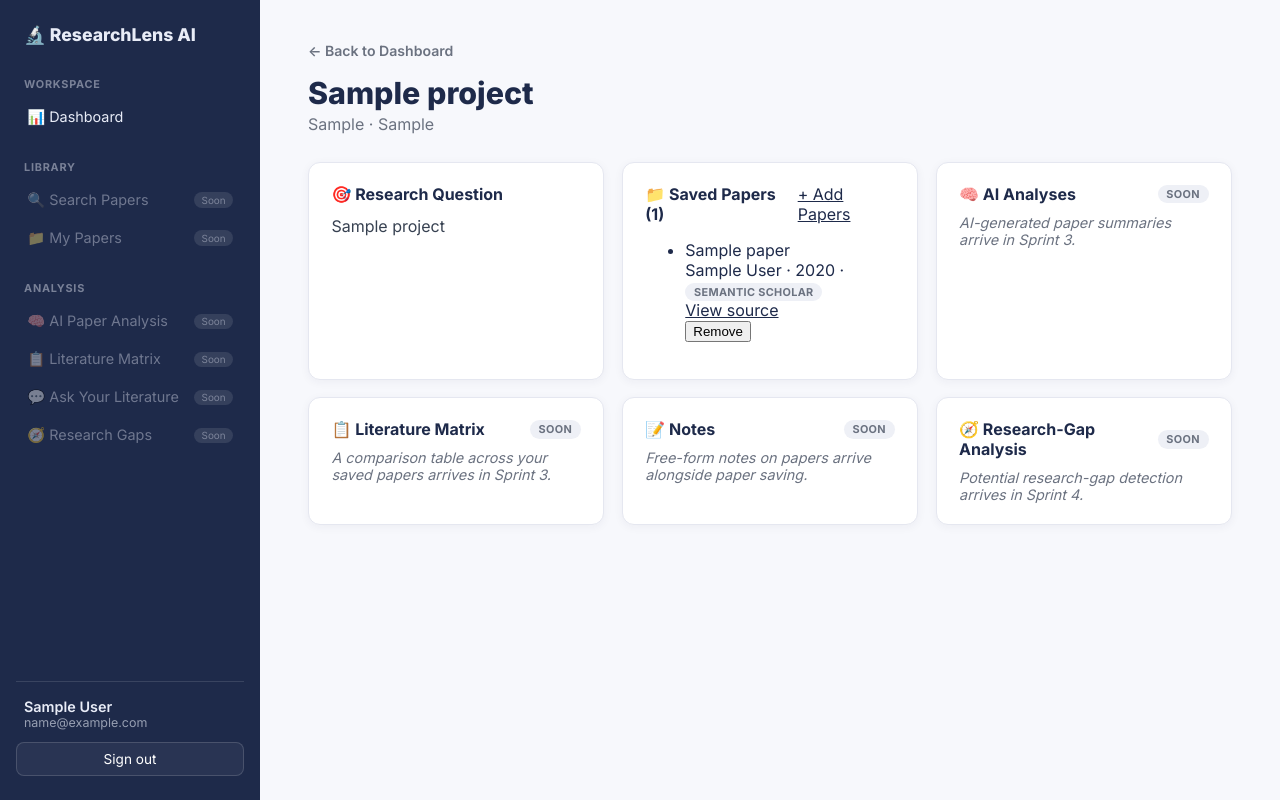
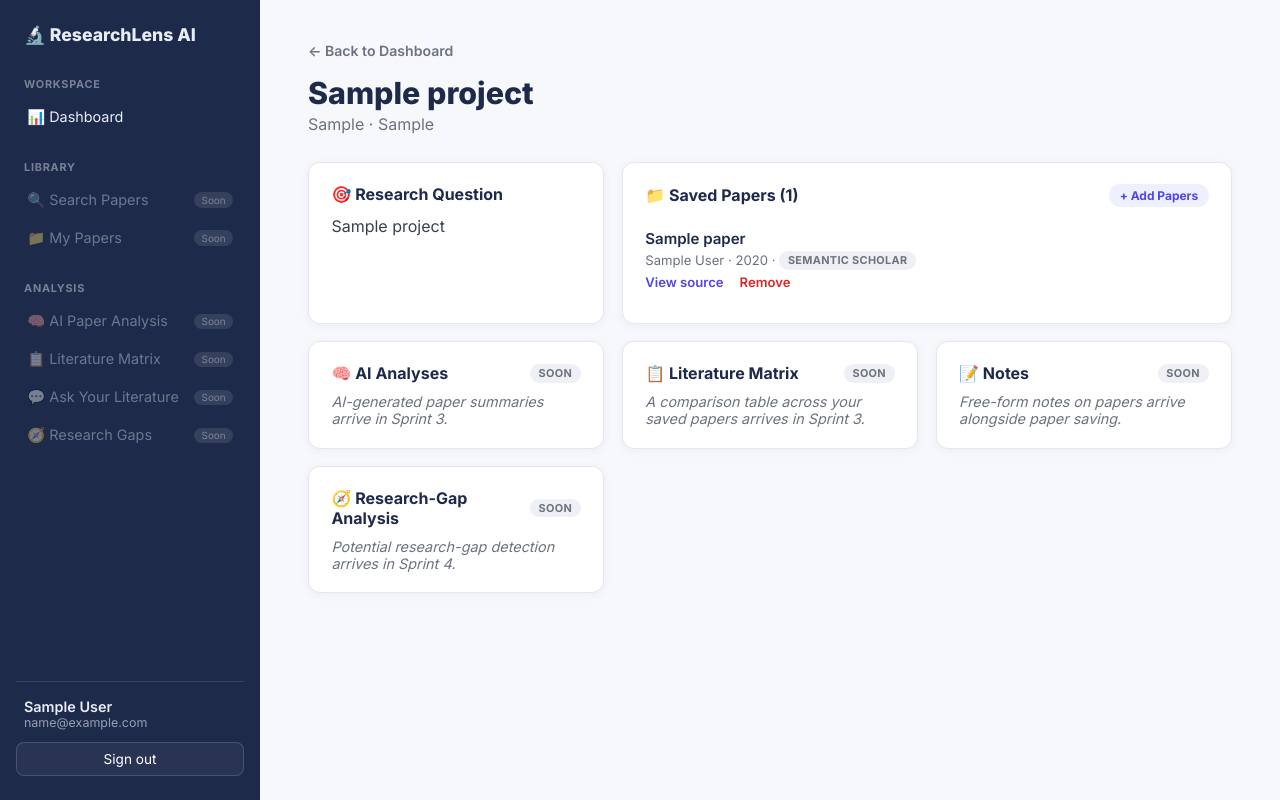
Before and after one commit to EmmanuelOrunta/researchlens-ai, a Flask app: page /projects/1 in a window 1280 px wide. Run offline with Flask 3, Linux system fonts and the light colour scheme; the visitor is signed in with stand-in values (Sample User, id 1); tables that the repository leaves empty hold one stand-in row (values such as "Sample post").

Commit message:
Add new styles for detail cards, badges, paper lists, and search forms

```diff
--- a/static/css/style.css
+++ b/static/css/style.css
@@ -349,3 +349,68 @@ a.project-card-link:hover {
   .sidebar { width: 100%; }
   .main-content { padding: 1.5rem; }
 }
+
+.detail-card-wide { grid-column: span 2; }
+
+.badge-link {
+  font-size: 0.75rem;
+  font-weight: 700;
+  color: var(--color-primary);
+  text-decoration: none;
+  background: #EEF0FF;
+  padding: 0.25rem 0.65rem;
+  border-radius: 999px;
+  flex-shrink: 0;
+}
+.badge-link:hover { background: #E0E4FF; }
+
+.paper-list { list-style: none; margin: 0; padding: 0; }
+.paper-list-item { padding: 0.75rem 0; border-bottom: 1px solid var(--color-border); }
+.paper-list-item:last-child { border-bottom: none; }
+.paper-list-title { font-weight: 600; font-size: 0.94rem; }
+.paper-list-meta { color: var(--color-text-muted); font-size: 0.82rem; margin: 0.25rem 0 0.4rem; }
+.paper-list-actions { display: flex; align-items: center; gap: 1rem; font-size: 0.82rem; }
+.paper-list-actions a { color: var(--color-primary); text-decoration: none; font-weight: 600; }
+.paper-list-actions a:hover { text-decoration: underline; }
+.paper-remove-form { margin: 0; }
+.link-button {
+  background: none;
+  border: none;
+  padding: 0;
+  color: var(--color-danger);
+  font-size: 0.82rem;
+  font-weight: 600;
+  cursor: pointer;
+  font-family: inherit;
+}
+.link-button:hover { text-decoration: underline; }
+
+.search-form { display: flex; gap: 0.6rem; max-width: 640px; margin-bottom: 1rem; }
+.search-input {
+  flex: 1;
+  padding: 0.65rem 0.8rem;
+  border-radius: 8px;
+  border: 1px solid var(--color-border);
+  font-size: 1rem;
+  font-family: inherit;
+  background: white;
+}
+.search-input:focus {
+  outline: none;
+  border-color: var(--color-primary);
+  box-shadow: 0 0 0 3px rgba(79, 70, 229, 0.15);
+}
+
+.result-card {
+  background: white;
+  border: 1px solid var(--color-border);
+  border-radius: var(--radius);
+  padding: 1.1rem 1.4rem;
+  margin-bottom: 0.9rem;
+  box-shadow: var(--shadow-card);
+}
+.result-title { font-weight: 700; font-size: 1.02rem; }
+.result-meta { color: var(--color-text-muted); font-size: 0.85rem; margin-top: 0.2rem; }
+.result-abstract { color: #4B5563; margin: 0.6rem 0; line-height: 1.5; font-size: 0.92rem; }
+.result-actions { display: flex; gap: 0.6rem; margin-top: 0.8rem; flex-wrap: wrap; }
+.result-actions form { margin: 0; }
```
